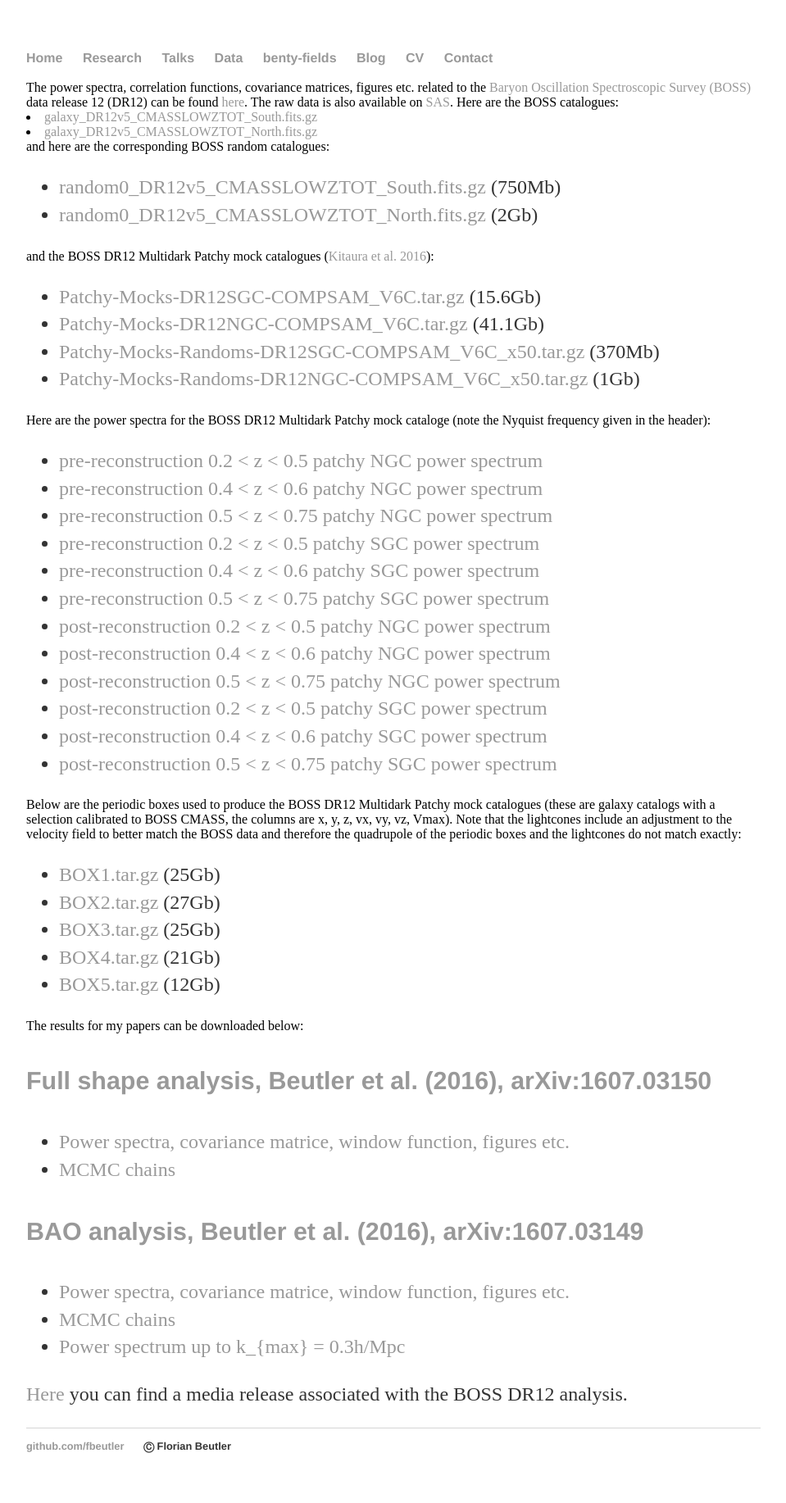
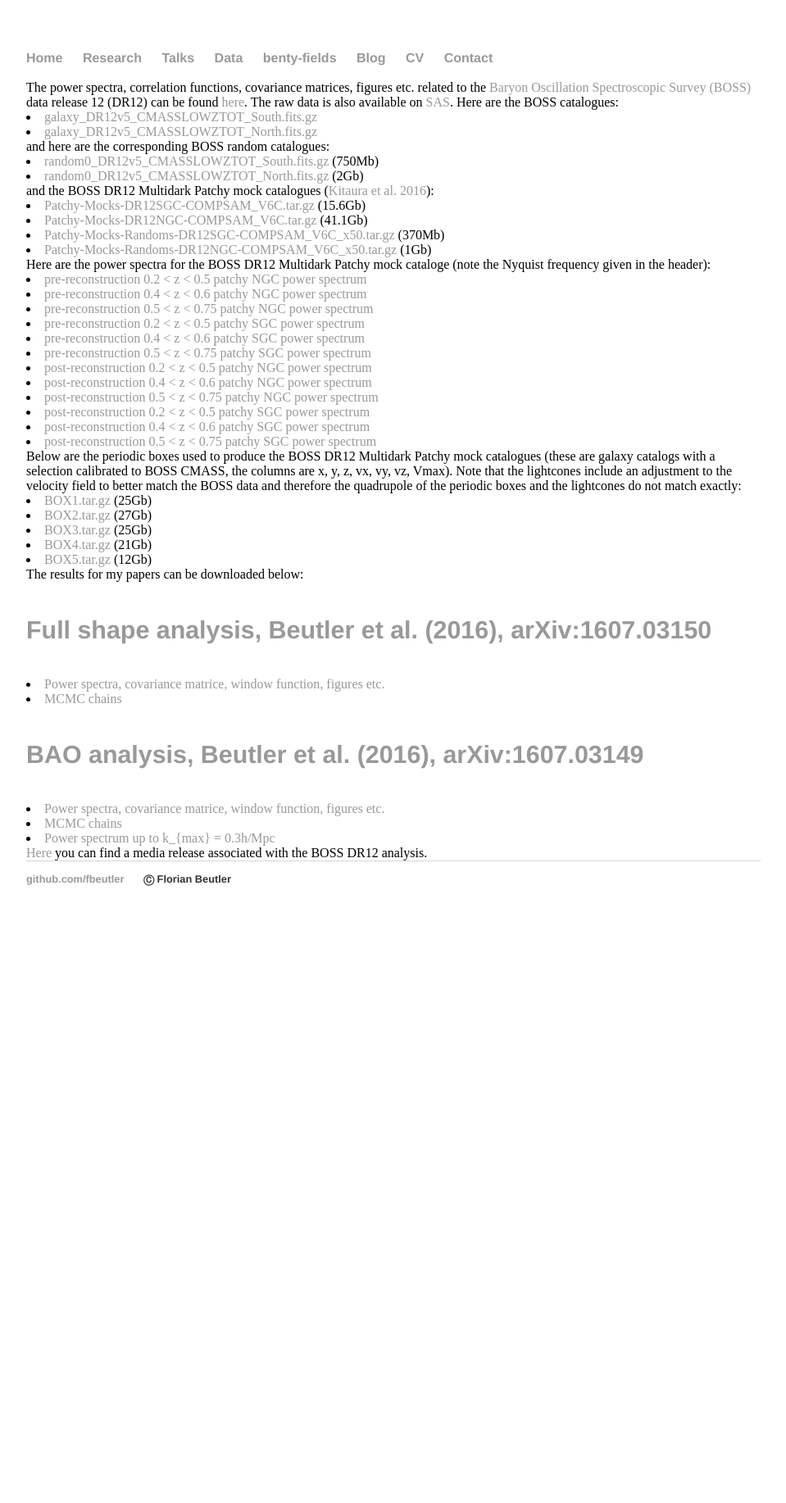
Before and after one commit to fbeutler/fbeutler.github.io, a Jekyll site: the page built from hub/boss_papers.html, in a window 1280 px wide. Shown: the whole page at 82% size, without its empty margins (160-1119 px from the left). Built offline with Jekyll 4.4.1, drawn with Linux system fonts in a browser that asks for light colours; after the commit the page ends 1142 px from its top, so only the background shows below that.

Commit message:
Update boss_papers.html

```diff
--- a/hub/boss_papers.html
+++ b/hub/boss_papers.html
@@ -19,18 +19,15 @@ title: Some material
 
   and here are the corresponding BOSS random catalogues:
 
-  <ul>
       <li>
         <a href='https://data.sdss.org/sas/dr12/boss/lss/random0_DR12v5_CMASSLOWZTOT_South.fits.gz' target="_blank">random0_DR12v5_CMASSLOWZTOT_South.fits.gz</a> (750Mb)
       </li>
       <li>
         <a href='https://data.sdss.org/sas/dr12/boss/lss/random0_DR12v5_CMASSLOWZTOT_North.fits.gz' target="_blank">random0_DR12v5_CMASSLOWZTOT_North.fits.gz</a> (2Gb)
       </li>
-  </ul>
 
   and the BOSS DR12 Multidark Patchy mock catalogues (<a href="https://arxiv.org/abs/1509.06400" target='_blank'>Kitaura et al. 2016</a>):
 
-  <ul>
       <li>
         <a href='https://data.sdss.org/sas/dr12/boss/lss/dr12_multidark_patchy_mocks/Patchy-Mocks-DR12SGC-COMPSAM_V6C.tar.gz' target="_blank">Patchy-Mocks-DR12SGC-COMPSAM_V6C.tar.gz</a> (15.6Gb)
       </li>
@@ -43,11 +40,9 @@ title: Some material
       <li>
         <a href='https://data.sdss.org/sas/dr12/boss/lss/dr12_multidark_patchy_mocks/Patchy-Mocks-Randoms-DR12NGC-COMPSAM_V6C_x50.tar.gz' target="_blank">Patchy-Mocks-Randoms-DR12NGC-COMPSAM_V6C_x50.tar.gz</a> (1Gb)
       </li>
-  </ul>
 
   Here are the power spectra for the BOSS DR12 Multidark Patchy mock cataloge (note the Nyquist frequency given in the header):
 
-  <ul>
     <li>
       <a href="pre_recon_patchy_NGC_z1.tar.gz" target="_explorer.exe">pre-reconstruction 0.2 < z < 0.5 patchy NGC power spectrum</a>
     </li>
@@ -84,13 +79,11 @@ title: Some material
     <li>
       <a href="post_recon_patchy_SGC_z3.tar.gz" target="_explorer.exe">post-reconstruction 0.5 < z < 0.75 patchy SGC power spectrum</a>
     </li>
-  </ul>
 
   Below are the periodic boxes used to produce the BOSS DR12 Multidark Patchy mock catalogues (these are galaxy catalogs with a selection calibrated to BOSS CMASS, the columns are x, y, z, vx, vy, vz, Vmax). Note that
   the lightcones include an adjustment to the velocity field to better match the BOSS data and therefore the quadrupole of the periodic boxes
   and the lightcones do not match exactly:
 
-  <ul>
       <li>
         <a href='http://portal.nersc.gov/project/boss/galaxy/PATCHY/Boxes-V3/boxex-CMASS-200/BOX1.tar.gz' target="_blank">BOX1.tar.gz</a> (25Gb)
       </li>
@@ -106,22 +99,19 @@ title: Some material
       <li>
         <a href='http://portal.nersc.gov/project/boss/galaxy/PATCHY/Boxes-V3/boxex-CMASS-200/BOX5.tar.gz' target="_blank">BOX5.tar.gz</a> (12Gb)
       </li>
-  </ul>
 
   The results for my papers can be downloaded below:
 
   <h4><a href="https://arxiv.org/pdf/1607.03150v1.pdf" target="_blank">Full shape analysis, Beutler et al. (2016), arXiv:1607.03150</a></h4>
-  <ul>
         <li>
           <a href='/static/Beutler_etal_DR12COMBINED_fullshape_powspec.tar.gz' target="_blank">Power spectra, covariance matrice, window function, figures etc.</a>
         </li>
         <li>
           <a href="/static/Beutler_et_al_full_shape_analysis_MCMC.tar.gz" target="_blank">MCMC chains</a>
         </li>
-  </ul>
 
   <h4><a href="https://arxiv.org/pdf/1607.03149v1.pdf" target="_blank">BAO analysis, Beutler et al. (2016), arXiv:1607.03149</a></h4>
-  <ul>
+
         <li>
           <a href='/static/Beutler_etal_DR12COMBINED_BAO_powspec.tar.gz' target="_blank">Power spectra, covariance matrice, window function, figures etc.</a>
         </li>
@@ -131,10 +121,7 @@ title: Some material
         <li>
           <a href="/static/Beutler_et_al_2016_1607_03149_power_spectrum_kmax_0_3.tar.gz" download>Power spectrum up to k_{max} = 0.3h/Mpc</a>
         </li>
-  </ul>
 
-  <p>
     <a href="https://phys.org/news/2016-07-biggest-galactic-dark-energy.html" target="_blank">Here</a> you can find a media release associated with the BOSS DR12 analysis.
-  </p>
 
 </div>
```
